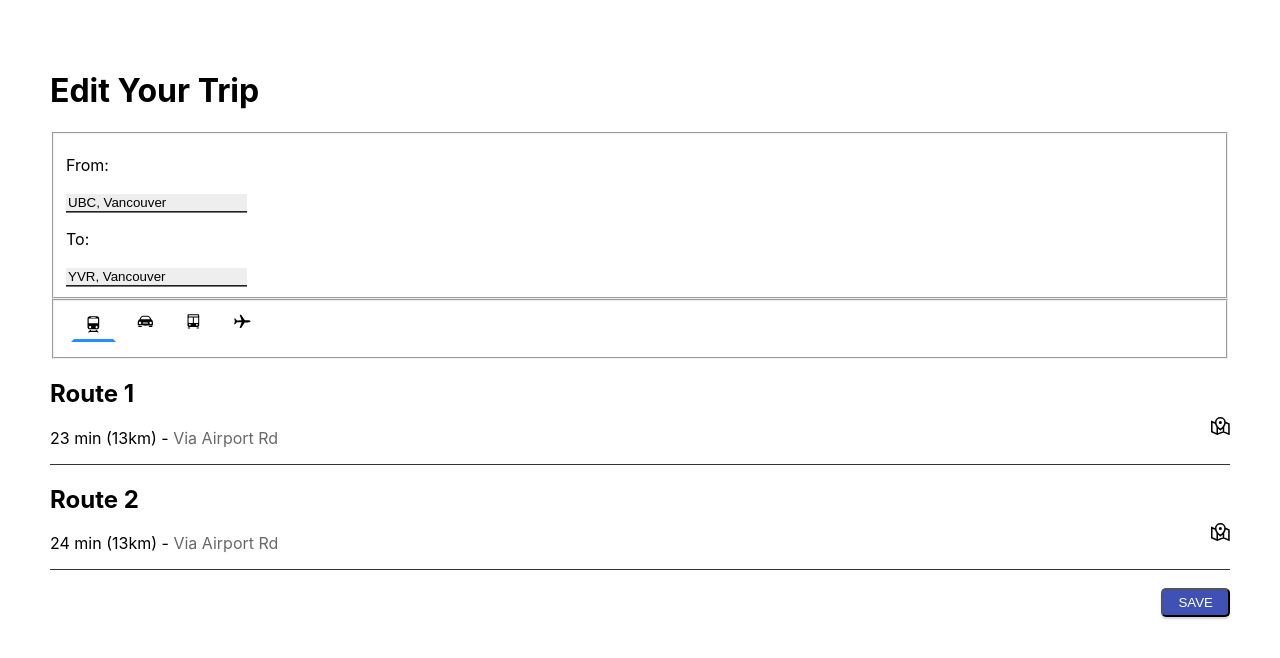
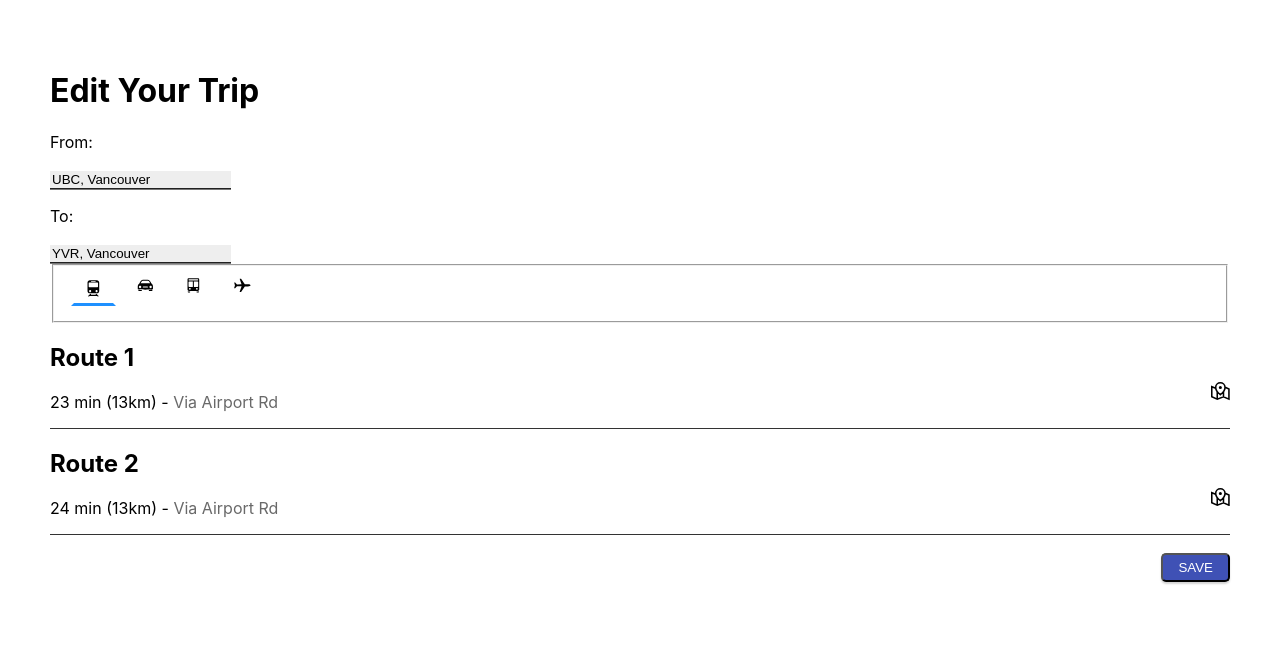
Before and after one commit to maryabik/RegularTraveller, a React (Create React App) app: page /edit-trip in a window 1280 px wide. Shown: the top 658 px of the page. Built offline with nearby package versions, Linux system fonts and the light colour scheme.

Commit message:
- Created page 5 with fixed data

```diff
--- a/src/screens/Edit_Trip/edit_trip.css
+++ b/src/screens/Edit_Trip/edit_trip.css
@@ -2,14 +2,6 @@
     padding: 50px;
 }
 
-.direction{
-}
-.from{
-
-}
-.from-to{
-
-}
 .from-to-input {
     border-top-style: hidden;
     border-right-style: hidden;
@@ -21,9 +13,6 @@
     outline: none;
 }
 
-p.direction{
-
-}
 button{
     background-color: #3f51b5;
     float: right;
@@ -59,9 +48,7 @@ display: flex;
     border-right-color: white;
     border-left-color: white;
 }
-.routes{
 
-}
 .map{
     padding-top: 20px;
     float: right;
--- a/src/screens/Edit_Trip/edit_trip.js
+++ b/src/screens/Edit_Trip/edit_trip.js
@@ -10,35 +10,27 @@ function Edit_Trip() {
     return (
         <div className="wrapper">
             <h1>Edit Your Trip</h1>
-            <fieldset className="direction">
-
-                    <label className="from">
-                        <p className="from-to" >From:</p>
-                        <div>
+            <label>
+                <p>From:</p>
                 <input className="from-to-input" name="from" value="UBC, Vancouver"/>
-                        </div>
             </label>
 
-                    <label className="to">
-                        <p className="from-to">To:</p>
-                        <div>
+            <label>
+                <p>To:</p>
+
                 <input className="from-to-input" name="to" value="YVR, Vancouver"/>
-                        </div>
             </label>
 
-            </fieldset>
             <fieldset className="transport">
                 <h3 className="transport-selected"><IoIosSubway/></h3>
                 <h3 className="transport-icon"><IoIosCar/></h3>
                 <h3 className="transport-icon"><IoIosBus/></h3>
                 <h3 className="transport-icon"><IoIosAirplane/></h3>
-
             </fieldset>
             <div>
                 <h3 className="map"><GrMapLocation/></h3>
                 <h2>Route 1</h2>
                 <p>23 min (13km) - <span className="map-route">Via Airport Rd</span></p>
-
             </div>
             <hr className="thin"></hr>
             <div>
```
Lines whose indentation alone changed are shown as unchanged.
